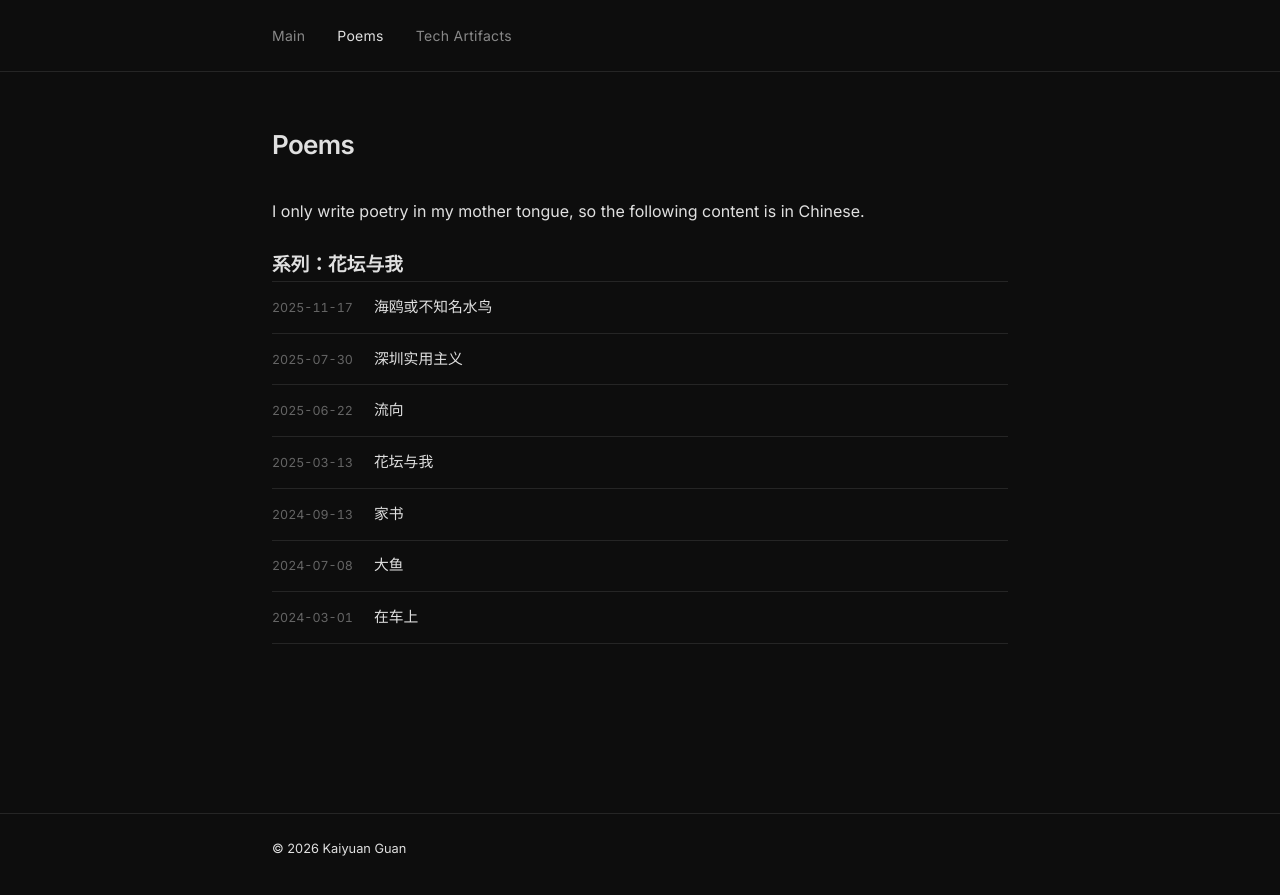
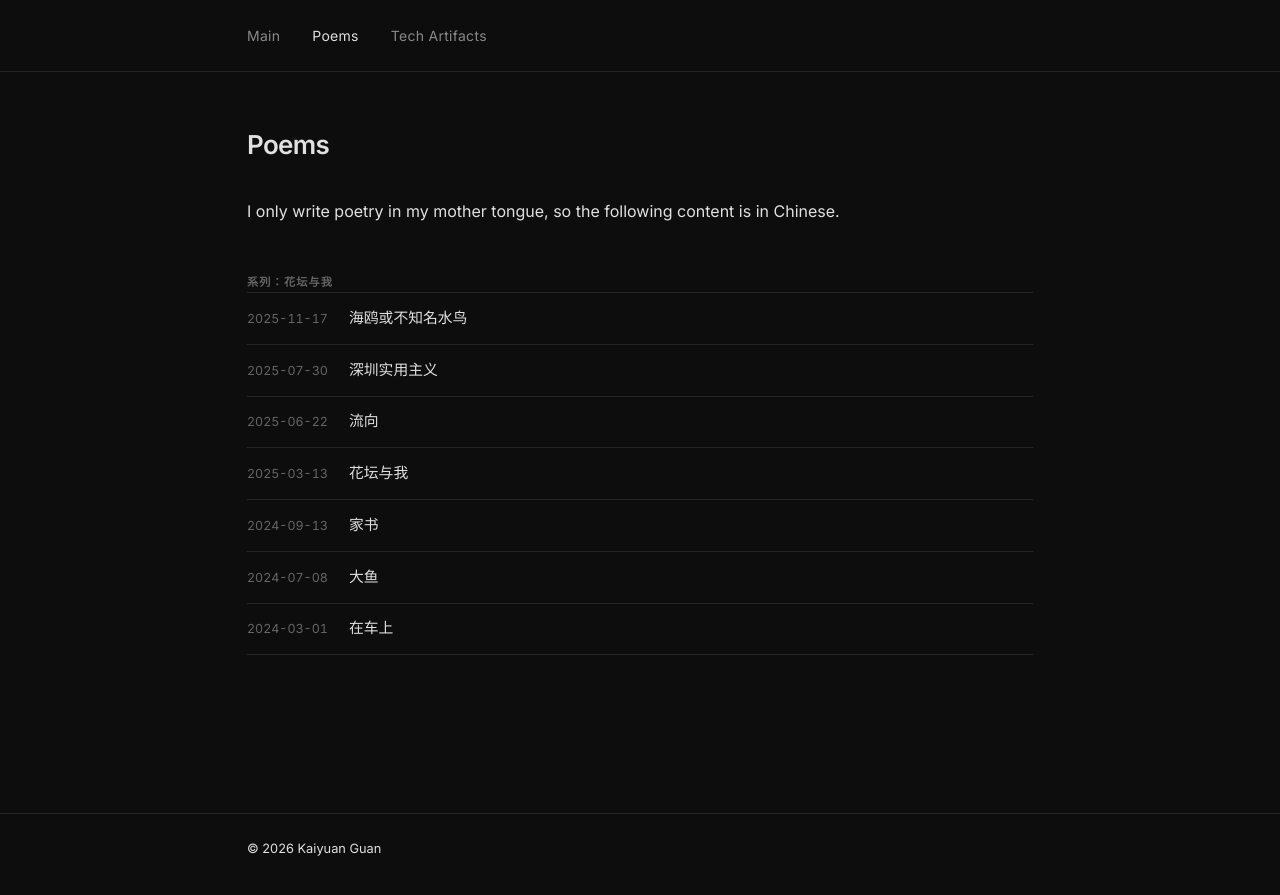
Before and after one commit to WilfredGuan/wilfredguan.github.io, a Jekyll site: the page built from poems/index.html, in a window 1280 px wide. Shown: the top 895 px of the page. Built offline with Jekyll 4.4.1, drawn with Linux system fonts in a browser that asks for light colours.

Commit message:
fix visual

```diff
--- a/assets/css/style.css
+++ b/assets/css/style.css
@@ -14,7 +14,7 @@
   --text-dim:    #656565;
   --accent:      #7eb8f7;
   --border:      #252525;
-  --max-width:   800px;
+  --max-width:   850px;
 }
 
 /* ── Base ── */
@@ -321,6 +321,19 @@ a:hover {
   text-decoration: none;
 }
 
+.category-title {
+  font-size: 0.7rem;
+  font-weight: 600;
+  text-transform: uppercase;
+  letter-spacing: 0.1em;
+  color: var(--text-dim);
+  margin: 3rem 0 0 0;
+}
+
+.category-title:first-child {
+  margin-top: 0;
+}
+
 .empty-note {
   color: var(--text-dim);
   font-size: 0.875rem;
```
